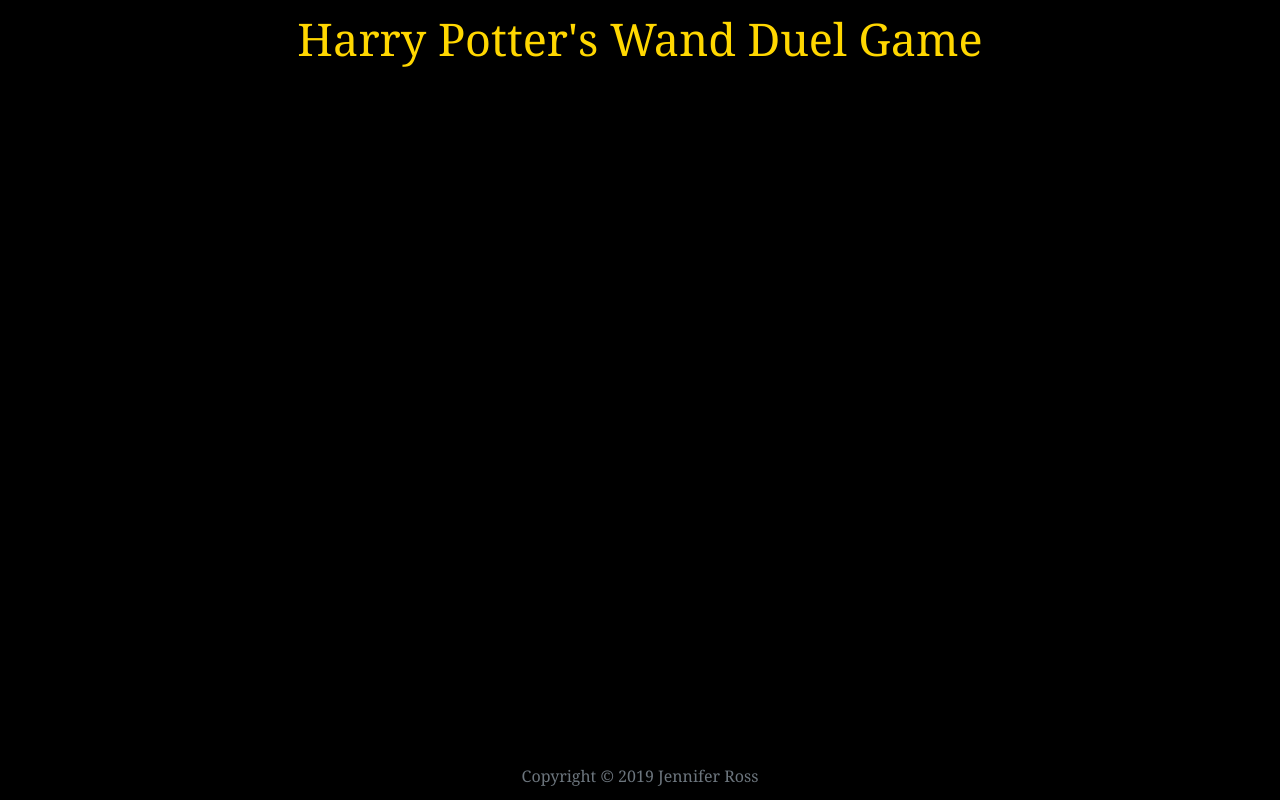
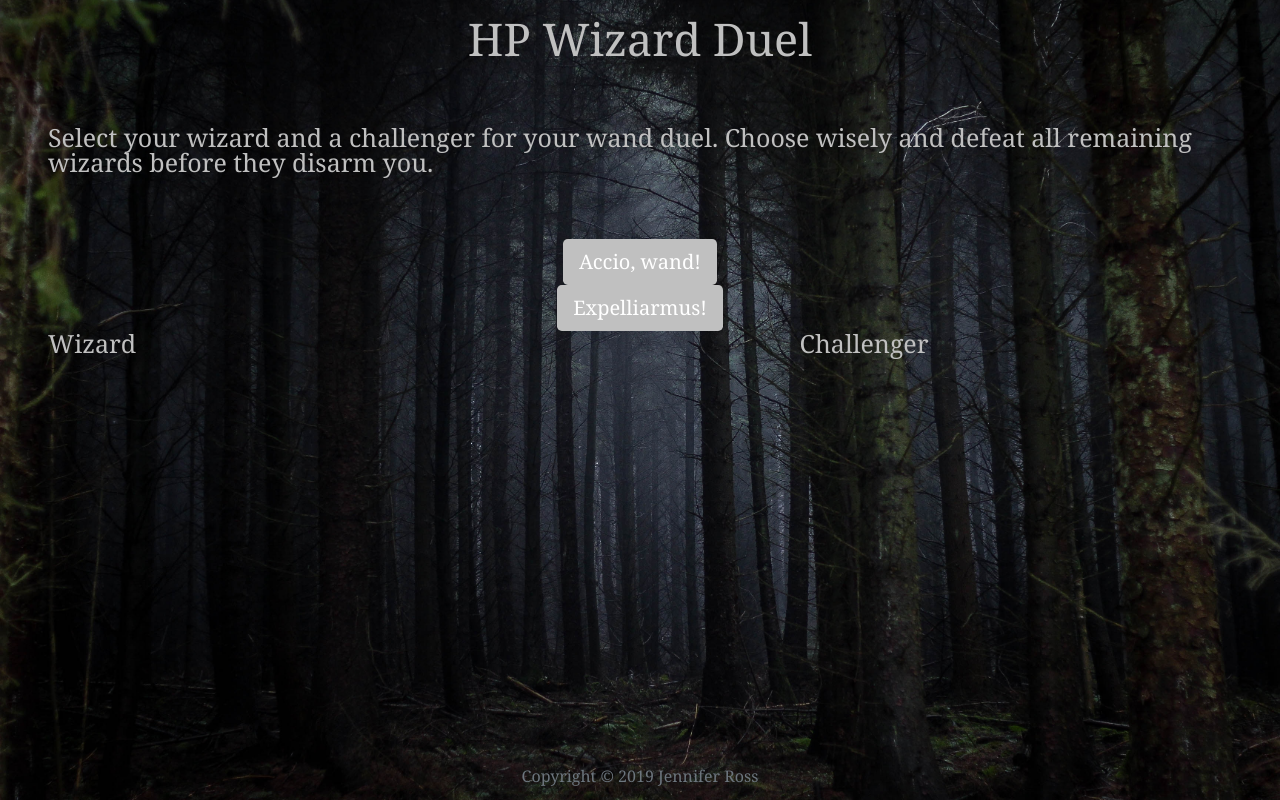
Before and after one commit to jenross/harry-potter-game, a plain HTML site: page index.html in a window 1280 px wide. Drawn offline with nearby package versions, Linux system fonts and the light colour scheme.

Commit message:
added images and updated html/bootstrap structure

```diff
--- a/assets/css/style.css
+++ b/assets/css/style.css
@@ -4,11 +4,28 @@
 
 body {
     font-family: Cambria, Cochin, Georgia, Times, 'Times New Roman', serif;
-    background-color: black;
-    color: gold;
+    color: silver;
+    background: url('../images/dark-forest-hp-background.jpg') no-repeat center center fixed;
+    -webkit-background-size: cover;
+    -moz-background-size: cover;
+    -o-background-size: cover;
+    background-size: cover;
 }
 
 h1 {
     font-size: 45px;
     text-align: center;
 }
+
+#directions, #choose-text, #wizard-text, #challenger-text, #current-status {
+    font-size: 25px;
+}
+
+#begin-game, #expelliarmus {
+    background-color: silver;
+    border: black;
+}
+
+#begin-game:hover, #expelliarmus:hover {
+    background-color: #222;
+}
--- a/index.html
+++ b/index.html
@@ -4,7 +4,7 @@
     <meta charset="UTF-8">
     <meta name="viewport" content="width=device-width, initial-scale=1.0">
     <meta http-equiv="X-UA-Compatible" content="ie=edge">
-    <title>HP Wand Duel Game</title>
+    <title>HP Wizard Duel Game</title>
     <script src="https://cdnjs.cloudflare.com/ajax/libs/jquery/3.2.1/jquery.min.js"></script>
     <link rel="stylesheet" href="https://stackpath.bootstrapcdn.com/bootstrap/4.3.1/css/bootstrap.min.css" integrity="sha384-ggOyR0iXCbMQv3Xipma34MD+dH/1fQ784/j6cY/iJTQUOhcWr7x9JvoRxT2MZw1T" crossorigin="anonymous">
     <link rel="stylesheet" href="assets/css/reset.css">
@@ -12,14 +12,76 @@
 </head>
 <body class="d-flex flex-column h-100">
     <main role="main" class="flex-shrink-0">
-        <h1 class="mt-3 mx-auto">Harry Potter's Wand Duel Game</h1>
+        <!--Main container-->
+        <div class="container-fluid px-lg-5">
+            <!--Constant header-->
+            <div class="row">
+                <div class="col">
+                <h1 class="mt-3 mx-auto">HP Wizard Duel</h1>
+                </div>
+            </div>
+            <!--Directions that will disappear once button is clicked to start the game.-->
+            <div class="row mx-lg-n5 mt-5">
+                <div class="col py-3 px-lg-5">
+                    <p id="directions">Select your wizard and a challenger for your wand duel. Choose wisely and defeat all remaining wizards before they disarm you.</p>
+                </div>
+            </div>
+            <!--Button for beginning the game-->
+            <div class="row mt-5">
+                <div class="col">
+                    <button type="button" class="btn btn-primary btn-lg d-block mx-auto" id="begin-game">Accio, wand!</button>
+                </div>
+            </div>
+            <!--Displays wizards to choose from once the game has begun-->
+            <div class="row">
+                <div class="col">
+                    <p class="text-center" id="choose-text"></p>
+                </div>
+                <div class="col">
+                    <div id="wizards">
 
+                    </div>
+                </div>
+            </div>
+            <!--Expelliarmus button for attacking-->
+            <div class="row">
+                <div class="col">
+                    <button type="button" class="btn btn-primary btn-lg d-block mx-auto" id="expelliarmus">Expelliarmus!</button>
+                </div>
+            </div>
+            <!--Wand Duel Zone-->
+            <div class="row">
+                <div class="col text-left">
+                    <p id="wizard-text">Wizard</p>
+                </div>
+                <div class="col">
+                    <div id="chosen-wizard"></div>
+                </div>
+                <div class="col text-right">
+                    <p id="challenger-text">Challenger</p>
+                </div>
+                <div class="col">
+                    <div id="chosen-challenger"></div>
+                </div>
+            </div>
+            <!--Win, Loss, Status Displays-->
+            <div class="row">
+                <div class="col text-center">
+                    <p id="current-status"></p>
+                </div>
+            </div>
+        </div>
     </main>
+
     <footer role="contentinfo" class="footer mt-auto mx-auto py-3">
         <div class="container">
             <span class="text-muted">Copyright © 2019 Jennifer Ross</span>
         </div>
     </footer>
+
     <script src="assets/js/game.js" type="text/javascript"></script>
+    <script src="https://code.jquery.com/jquery-3.3.1.slim.min.js" integrity="sha384-q8i/X+965DzO0rT7abK41JStQIAqVgRVzpbzo5smXKp4YfRvH+8abtTE1Pi6jizo" crossorigin="anonymous"></script>
+    <script src="https://cdnjs.cloudflare.com/ajax/libs/popper.js/1.14.7/umd/popper.min.js" integrity="sha384-UO2eT0CpHqdSJQ6hJty5KVphtPhzWj9WO1clHTMGa3JDZwrnQq4sF86dIHNDz0W1" crossorigin="anonymous"></script>
+    <script src="https://stackpath.bootstrapcdn.com/bootstrap/4.3.1/js/bootstrap.min.js" integrity="sha384-JjSmVgyd0p3pXB1rRibZUAYoIIy6OrQ6VrjIEaFf/nJGzIxFDsf4x0xIM+B07jRM" crossorigin="anonymous"></script>
 </body>
 </html>
```
Also changed, not shown: assets/images/dark-forest-hp-background.jpg (added), assets/images/harry.png (added), assets/images/hermione.png (added), assets/images/snape.png (added), assets/images/voldemort.png (added).
